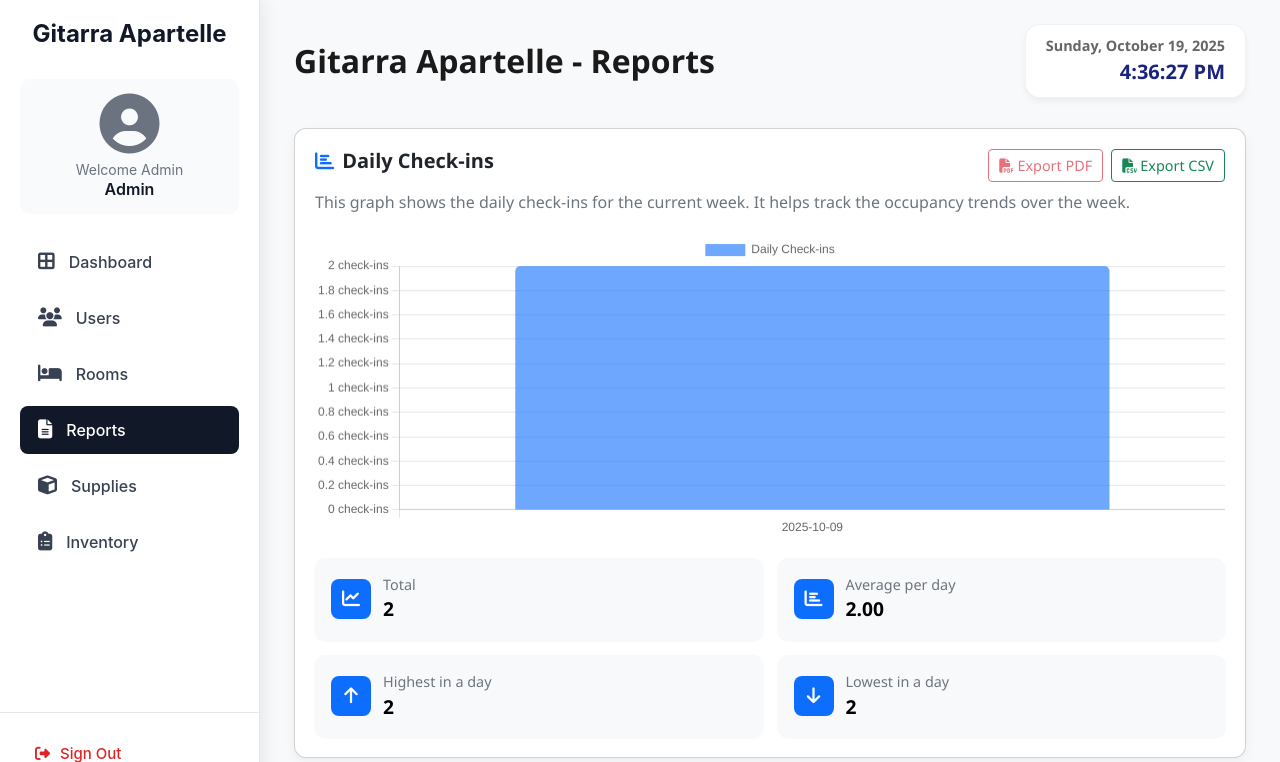
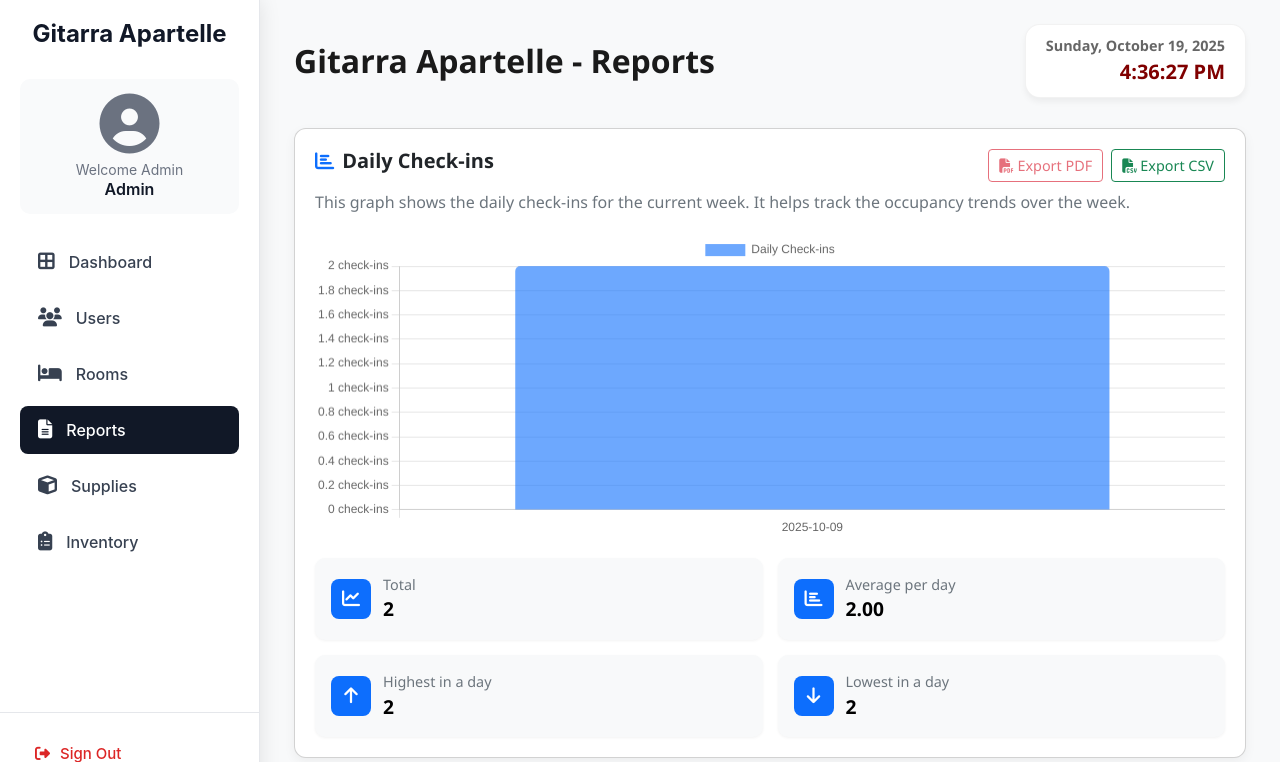
Before and after one commit to aglcode/HOTEL-MANAGEMENT, a PHP site: page /gitarra_apartelle/admin-report.php in a window 1280 px wide. Shown: the top 762 px of the page. Run offline with PHP 8.4, Linux system fonts and the light colour scheme; data comes from the database, SQL or seed files in the repository; some libraries are stand-ins or nearby versions.

Commit message:
Change color of currentTime element to maroon theme

```diff
--- a/style.css
+++ b/style.css
@@ -278,7 +278,7 @@ body {
 #currentTime {
     font-size: 1.2rem;
     font-weight: 600;
-    color: #1a237e;
+    color: #800000;
 }
 
   .offcanvas-body {
```
